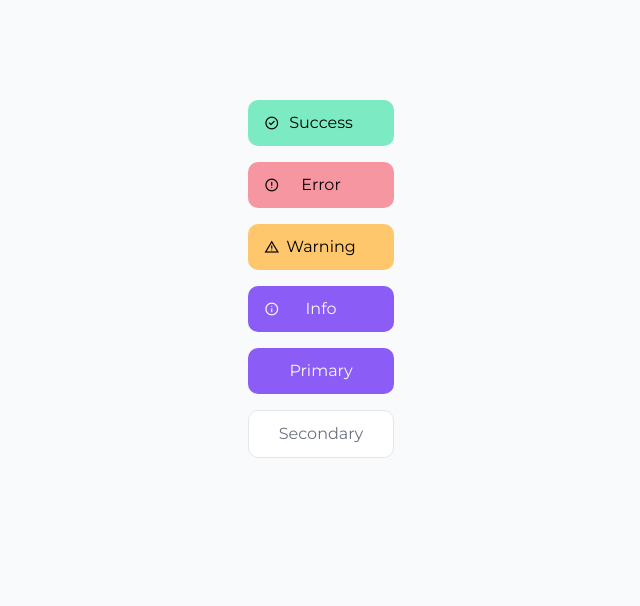
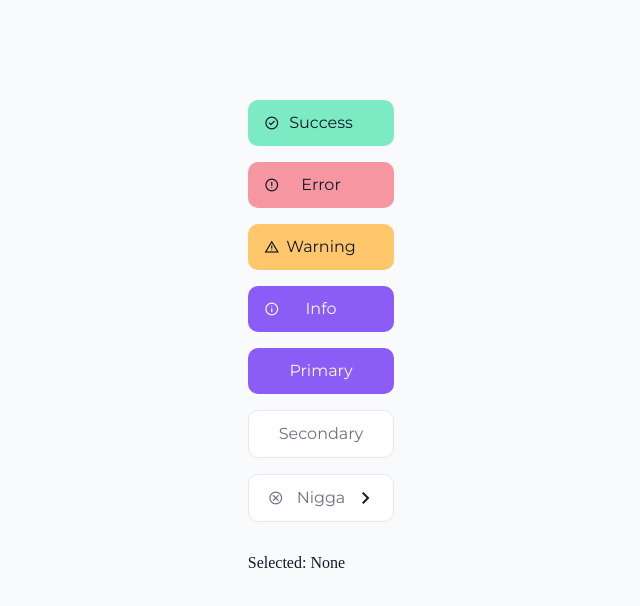
Before and after one commit to qalqaDevSpace/qalqa-ui, a React (Vite) app: page / in a window 1280 px wide. Shown: the top 606 px of the page, without its empty margins (319-959 px from the left). Built offline with nearby package versions, Linux system fonts and the light colour scheme.

Commit message:
feat: added big af Dropdown-component

```diff
--- a/src/App/App.module.css
+++ b/src/App/App.module.css
@@ -5,4 +5,5 @@
     background-color: var(--qc-bg-primary);
     padding-top: 100px;
     width: 100%;
+    color: var(--qc-text-primary);
 }
--- a/src/App/App.tsx
+++ b/src/App/App.tsx
@@ -1,5 +1,8 @@
+import { useState } from "react";
 import { Button } from "../components-lib";
+import Dropdown from "../components-lib/components/Dropdown/Dropdown";
 import { useToast } from "../components-lib/components/ToastProvider/ToastProvider";
+import { IDropdownItem } from "../components-lib/model/DropdownModel";
 import styles from "./App.module.css";
 
 function App() {
@@ -33,6 +36,17 @@ function App() {
       duration: 3,
     });
   };
+
+  const items = [
+    { id: "1", label: "Item 1", value: "Item 1" },
+    { id: "2", label: "Item 2", value: "Item 2" },
+    { id: "3", label: "Item 3", value: "Item 3" },
+  ];
+
+  const [selectedItem, setSelectedItem] = useState<IDropdownItem | null>(null);
+  const handleDropdownChange = (selectedItem: IDropdownItem | undefined) => {
+    setSelectedItem(selectedItem || null);
+  };
   return (
     <>
       <div className={styles.container}>
@@ -52,6 +66,16 @@ function App() {
         <Button label="Info" type="info" icon="info" onClick={showInfo} />
         <Button label="Primary" onClick={showInfo} />
         <Button label="Secondary" type="secondary" onClick={showInfo} />
+        <Dropdown
+          label="Nigga"
+          items={items}
+          onChange={handleDropdownChange}
+          // autoClosing
+          // hideSelectedFromList
+          // excludeSelected
+          clearButton
+        />
+        <p>Selected: {selectedItem ? selectedItem.label : "None"}</p>
       </div>
     </>
   );
--- /dev/null
+++ b/src/components-lib/components/Dropdown/Dropdown.module.scss
@@ -0,0 +1,128 @@
+.dropdown {
+  font-family: var(--qff-primary);
+  position: relative;
+
+  .input {
+    display: inline-flex;
+    align-items: center;
+    color: var(--qc-text-primary);
+    background-color: var(--qc-bg-secondary);
+    padding: 10px 15px;
+    line-height: 26px;
+    border-radius: 10px;
+    border: var(--qc-border-card);
+    cursor: pointer;
+    width: 100%;
+    box-sizing: border-box;
+    justify-content: space-between;
+    z-index: 101;
+    transition: all 0.2s ease-in-out;
+    box-shadow: 0 0 0px var(--qc-accent-primary);
+    &:hover {
+      background-color: var(--qc-hover-bg-secondary);
+    }
+  }
+
+  .input-text {
+    margin: 0;
+  }
+
+  .list {
+    list-style-type: none;
+    padding: 10px;
+    margin: 0;
+    display: flex;
+    flex-direction: column;
+    gap: 0.2rem;
+  }
+
+  .item {
+    transition: color 0.2s ease-in-out, background 0.2s ease-in-out;
+    padding: 0.5rem 1rem;
+    border-radius: 5px;
+    user-select: none;
+    &.selected {
+      color: var(--qc-accent-primary);
+      background-color: var(--qc-accent-primary-tr);
+      &:hover {
+        background-color: var(--qc-accent-primary-tr-sm);
+      }
+    }
+    &:hover {
+      background-color: var(--qc-hover-bg-item);
+    }
+  }
+
+  .icon {
+    transition: transform 0.2s ease-in-out;
+    user-select: none;
+    transform: rotate(-90deg);
+  }
+
+  .menu {
+    color: var(--qc-text-primary);
+    background-color: var(--qc-bg-secondary);
+    border: var(--qc-border-card);
+    border-radius: 10px;
+    cursor: pointer;
+    position: absolute;
+    z-index: 100;
+    transition: all 0.2s ease-in-out;
+    top: 110%;
+    width: 100%;
+    overflow: hidden;
+    line-height: 0px;
+    max-height: 0px;
+    animation: openMenu 0.3s ease-in-out;
+  }
+
+  .clear {
+    font-size: inherit;
+    transition: color 0.2s ease-in-out, background 0.2s ease-in-out;
+    padding: 4px;
+    border-radius: 4px;
+    z-index: 200;
+    user-select: none;
+
+    &:hover {
+      color: var(--qc-accent-primary);
+      background-color: var(--qc-accent-primary-tr);
+    }
+  }
+
+  &.placeholder {
+    .input-text {
+      color: var(--qc-text-secondary);
+      user-select: none;
+    }
+    .clear {
+      color: var(--qc-text-secondary);
+      background-color: transparent;
+    }
+  }
+
+  &.opened {
+    .icon {
+      transform: rotate(0deg);
+    }
+    .menu {
+      line-height: 20px;
+      max-height: 300px;
+    }
+    .input {
+      box-shadow: 0 0 5px var(--qc-accent-primary);
+    }
+  }
+}
+
+@keyframes openMenu {
+  0% {
+    line-height: 0px;
+    max-height: 0px;
+  }
+
+  100% {
+    line-height: 20px;
+    max-height: 300px;
+  }
+}
--- /dev/null
+++ b/src/components-lib/components/Dropdown/Dropdown.tsx
@@ -0,0 +1,124 @@
+import { useEffect, useState } from "react";
+import {
+  IDropdownItem,
+  IDropdownProps,
+  IHandleClearEvent,
+} from "../../model/DropdownModel";
+import styles from "./Dropdown.module.scss";
+import clsx from "clsx";
+
+const Dropdown: React.FC<IDropdownProps> = ({
+  label,
+  items,
+  autoClosing,
+  excludeSelected,
+  hideSelectedFromList,
+  clearButton,
+  onChange,
+}: IDropdownProps) => {
+  const [selectedItem, setSelectedItem] = useState<IDropdownItem>();
+  const [isVisible, setIsVisible] = useState<boolean>(false);
+  const [isHidden, setIsHidden] = useState<boolean>(isVisible);
+
+  const [filteredItems, setFilteredItems] = useState<IDropdownItem[]>(items);
+  const [, setHiddenItems] = useState<IDropdownItem[]>([]);
+
+  const handleSelect = (item: IDropdownItem) => {
+    setSelectedItem(item);
+    onChange?.(item);
+
+    if (hideSelectedFromList && selectedItem) {
+      setHiddenItems((prev) => prev.filter((e) => e.id !== selectedItem.id));
+      setFilteredItems((prev) => filterItemsByLabel([...prev, selectedItem]));
+    }
+
+    if (hideSelectedFromList) {
+      setFilteredItems((prev) => prev.filter((e) => e.id !== item.id));
+      setHiddenItems((prev) => [...prev, item]);
+    }
+
+    autoClosing && setIsVisible(false);
+  };
+
+  const removeItem = (item: IDropdownItem) => {
+    setFilteredItems((prev) => prev.filter((e) => e.id !== item?.id));
+  };
+
+  const filterItemsByLabel = (array: IDropdownItem[]): IDropdownItem[] => {
+    return array.sort((a, b) => a.label.localeCompare(b.label));
+  };
+  useEffect(() => {
+    excludeSelected && selectedItem && removeItem(selectedItem);
+  }, [selectedItem]);
+
+  const handleOpenMenu = () => {
+    setIsVisible(!isVisible);
+  };
+
+  const handleClear = (event: IHandleClearEvent) => {
+    event.stopPropagation();
+    if (hideSelectedFromList && selectedItem) {
+      setFilteredItems((prev) => filterItemsByLabel([...prev, selectedItem]));
+      setSelectedItem(undefined);
+    }
+    setSelectedItem(undefined);
+    onChange?.(undefined);
+  };
+
+  useEffect(() => {
+    if (!isVisible) {
+      setTimeout(() => setIsHidden(isVisible), 300);
+    } else {
+      setIsHidden(isVisible);
+    }
+  }, [isVisible]);
+
+  return (
+    <div
+      className={clsx(styles.dropdown, {
+        [styles.opened]: isVisible,
+        [styles.placeholder]: !selectedItem,
+      })}
+    >
+      <span onClick={handleOpenMenu} className={styles.input}>
+        {clearButton && (
+          <i
+            onClick={handleClear}
+            className={`material-symbols-outlined ` + styles.clear}
+          >
+            cancel
+          </i>
+        )}
+        <p className={styles["input-text"]}>
+          {selectedItem ? selectedItem.label : label}
+        </p>
+        <i className={`material-symbols-outlined ` + styles.icon}>
+          keyboard_arrow_down
+        </i>
+      </span>
+      {isHidden && (
+        <div className={styles.menu}>
+          <ul className={styles.list}>
+            {filteredItems.length !== 0 ? (
+              filteredItems.map((item: IDropdownItem) => (
+                <li
+                  onClick={() => handleSelect(item)}
+                  key={item.id}
+                  className={clsx(styles.item, {
+                    [styles.selected]: item.id === selectedItem?.id,
+                  })}
+                >
+                  <span className={styles.text}>{item.label}</span>
+                </li>
+              ))
+            ) : (
+              <li className={styles.item}>No items</li>
+            )}
+          </ul>
+        </div>
+      )}
+    </div>
+  );
+};
+
+export default Dropdown;
--- /dev/null
+++ b/src/components-lib/model/DropdownModel.ts
@@ -0,0 +1,20 @@
+export interface IDropdownProps {
+    label: string;
+    items: IDropdownItem[];
+    disabled?: boolean;
+    autoClosing?: boolean;
+    excludeSelected?: boolean;
+    hideSelectedFromList?: boolean;
+    clearButton?: boolean;
+    onChange?: (selectedItem: IDropdownItem | undefined) => void;
+}
+
+export interface IDropdownItem {
+    id: string;
+    label: string;
+    value: string;
+    disabled?: boolean;
+    hidden?: boolean;
+}
+
+export interface IHandleClearEvent extends React.MouseEvent<HTMLSpanElement> {}
```
Also changed, not shown: src/components-lib/model/ButtonModel.ts (+20 -6 lines).
